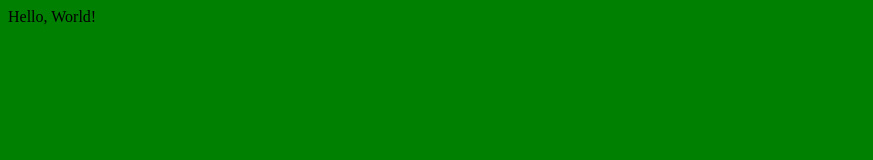
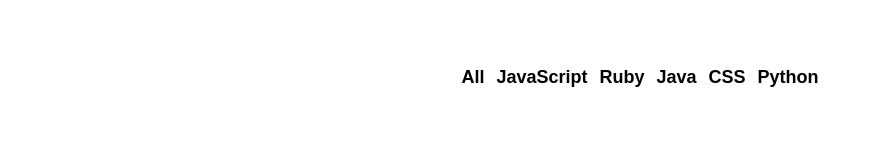
Before and after one commit to jstonedev/github-battle, a React app: page / in a window 1280 px wide. Shown: the whole page, without its empty margins (0-873 px from the left). Built offline with nearby package versions, Linux system fonts and the light colour scheme.

Commit message:
create & style popular component w/ nav links

```diff
--- /dev/null
+++ b/app/components/Popular.js
@@ -0,0 +1,17 @@
+import React, { Component } from "react";
+
+export default class Popular extends Component {
+	render() {
+		const languages = ["All", "JavaScript", "Ruby", "Java", "CSS", "Python"];
+
+		return (
+			<ul className="flex-center">
+				{languages.map((language, i) => (
+					<li key={language}>
+						<button className="btn-clear nav-link">{language}</button>
+					</li>
+				))}
+			</ul>
+		);
+	}
+}
--- a/app/index.js
+++ b/app/index.js
@@ -1,10 +1,15 @@
 import React, { Component } from "react";
 import ReactDOM from "react-dom";
+import Popular from "./components/Popular";
 import "./style.css";
 
 class App extends Component {
 	render() {
-		return <div>Hello, World!</div>;
+		return (
+			<div className="container">
+				<Popular />
+			</div>
+		);
 	}
 }
 
--- a/app/style.css
+++ b/app/style.css
@@ -1,3 +1,44 @@
+html,
+body,
+#app {
+	margin: 0;
+	height: 100%;
+	width: 100%;
+}
+
 body {
-	background-color: green;
+	font-family: -apple-system, BlinkMacSystemFont, "Segoe UI", Roboto, Oxygen,
+		Ubuntu, Cantarell, "Open Sans", "Helvetica Neue", sans-serif;
 }
+
+ul {
+	padding: 0;
+}
+
+li {
+	list-style-type: none;
+}
+
+.container {
+	max-width: 1200px;
+	margin: 0 auto;
+	padding: 50px;
+}
+
+.flex-center {
+	display: flex;
+	justify-content: center;
+	align-items: center;
+}
+
+.btn-clear {
+	border: none;
+	background: transparent;
+}
+
+.nav-link {
+	font-size: 18px;
+	font-weight: bold;
+	text-decoration: none;
+	color: inherit;
+}
```
